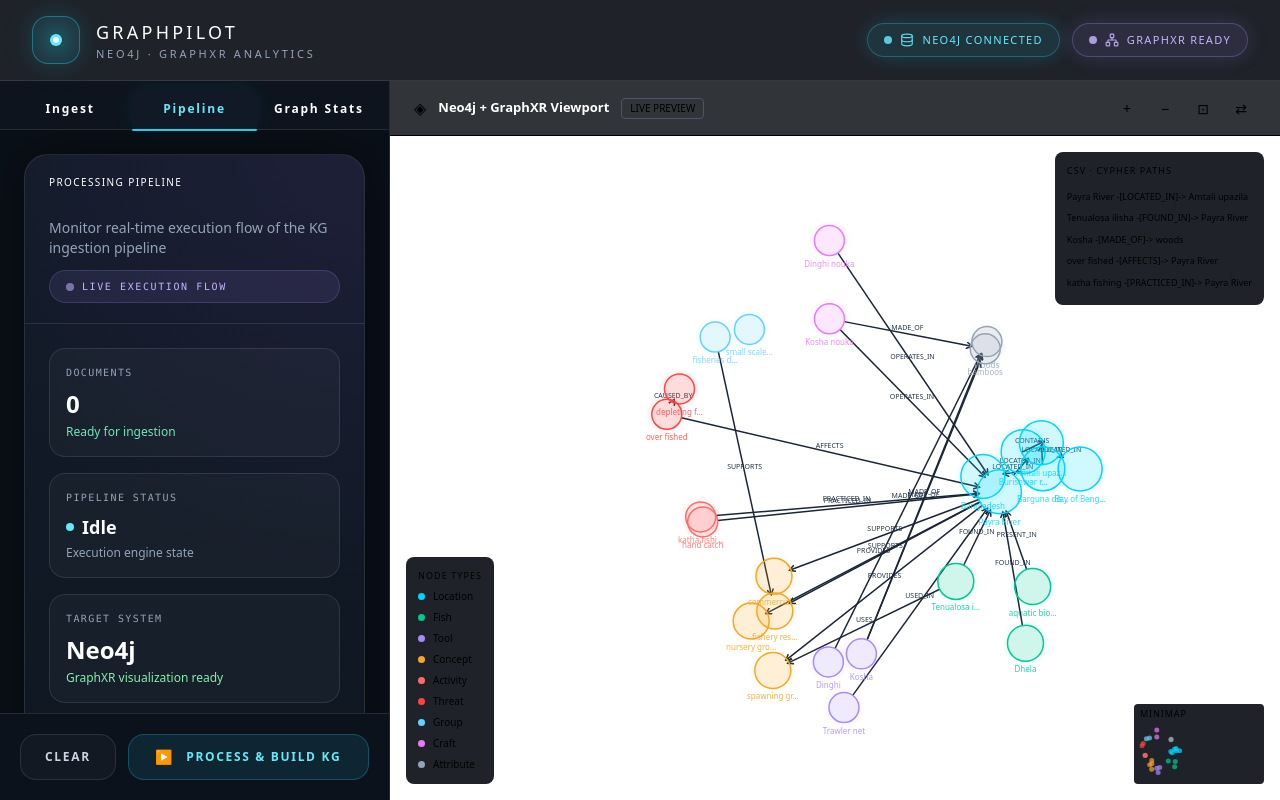
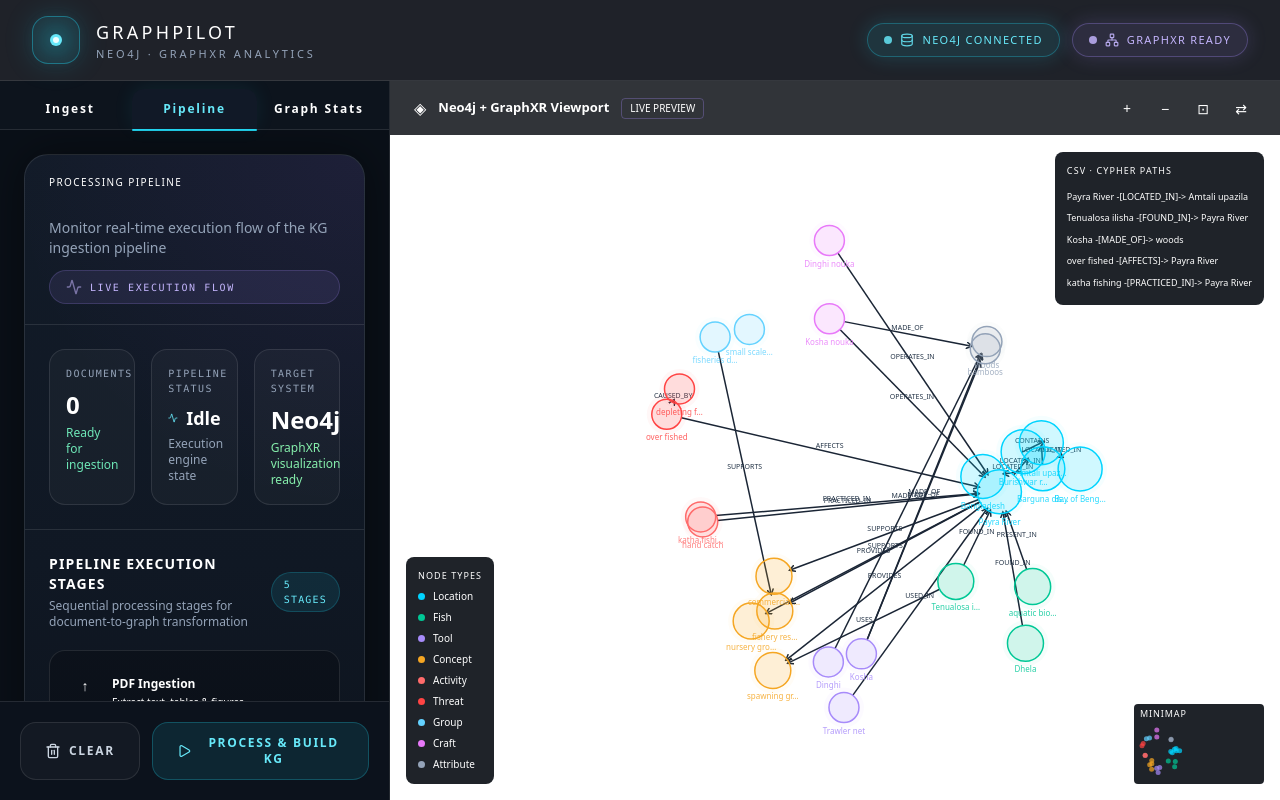
Before and after one commit to sithum-vishmitha/Neo4j_Frontend, a Next.js app in the folder my-app/: page / in a window 1280 px wide. Both pictures are taken after a click on the button "Pipeline". Built offline with nearby package versions, Linux system fonts and the light colour scheme.

Commit message:
UI changing

```diff
--- a/my-app/app/components/graph/GraphViewport.tsx
+++ b/my-app/app/components/graph/GraphViewport.tsx
@@ -86,7 +86,7 @@
   const { w: svgW, h: svgH } = dims.current;
 
   return (
-    <div className="flex flex-col h-full" style={{ background: "var(--ink)" }}>
+    <div className="flex flex-col h-full text-white" style={{ background: "var(--ink)" }}>
       {/* Viewport header */}
       <div
         className="flex items-center justify-between px-6 py-3 border-b flex-shrink-0"
--- a/my-app/app/components/pipeline/LeftPanel.tsx
+++ b/my-app/app/components/pipeline/LeftPanel.tsx
@@ -3,6 +3,17 @@
 import type { UploadedFile, PipelineStep } from "@/app/types";
 import { UploadZone } from "@/app/components/pipeline/UploadZone";
 import { PipelineFlow } from "@/app/components/pipeline/PipelineFlow";
+import {
+  Play,
+  Loader2,
+  Trash2,
+  Activity,
+  Database,
+  FileText,
+  Workflow,
+  BrainCircuit,
+  Network,
+} from "lucide-react";
 import { GraphStats } from "@/app/components/pipeline/GraphStats";
 
 type Tab = "ingest" | "pipeline" | "stats";
@@ -50,7 +61,7 @@
   };
 
 return (
-    <div className="flex h-full flex-col border-r border-white/10 bg-[#0B1118]">
+  <div className="flex h-full flex-col border-r border-white/10 bg-[#0B1118] text-white">
 
     {/* Top Tabs */}
     <div className="flex border-b border-white/10 bg-[#0D141D] px-2 pt-2">
@@ -62,9 +73,11 @@
             key={tab.id}
             onClick={() => setActiveTab(tab.id)}
             className={`
-              relative flex-1 rounded-t-xl px-4 py-3 text-xs font-semibold tracking-[0.15em]
+              relative flex-1 rounded-t-xl px-4 py-3
+              text-xs font-semibold tracking-[0.15em]
               transition-all duration-300
-              ${active
+              ${
+                active
                   ? "bg-[#111927] text-cyan-300 shadow-[0_-2px_20px_rgba(34,211,238,0.08)]"
                   : "text-white hover:text-slate-300"
               }
@@ -96,17 +109,20 @@
               shadow-[0_0_35px_rgba(0,0,0,0.35)]
             "
           >
-              <div className="flex items-center flex-col justify-between">
+            <div className="flex flex-col gap-4 lg:flex-row lg:items-center lg:justify-between">
+
               <SectionLabel>
                 Upload PDFs to Knowledge Graph
               </SectionLabel>
 
-                <div className="
+              <div
+                className="
                   rounded-full border border-cyan-400/20
                   bg-cyan-400/10 px-3 py-1
                   font-mono text-[10px]
                   tracking-[0.14em] text-cyan-300
-          ">
+                "
+              >
                 DOCUMENT INGESTION
               </div>
             </div>
@@ -131,12 +147,13 @@
             {/* Top */}
             <div className="border-b border-white/10 px-6 py-4">
               <div className="flex items-center justify-between">
+
                 <SectionLabel>
                   Pipeline Architecture
                 </SectionLabel>
 
                 <div className="flex items-center gap-2">
-                    <div className="h-2 w-2 rounded-full bg-emerald-300 animate-pulse" />
+                  <Activity className="h-4 w-4 text-emerald-300 animate-pulse" />
 
                   <span className="font-mono text-[10px] tracking-[0.12em] text-emerald-300">
                     ACTIVE PIPELINE
@@ -158,8 +175,9 @@
                 "
               >
                 The ingestion pipeline extracts entities, semantic relationships,
-                  and graph structures from uploaded PDF documents. Extracted data is
-                  transformed into Cypher-compatible graph records and exported as
+                and graph structures from uploaded PDF documents. Extracted data
+                is transformed into Cypher-compatible graph records and exported
+                as
 
                 <span className="mx-1 font-semibold text-cyan-300">
                   neo4j_query_table_data.csv
@@ -169,47 +187,72 @@
               </div>
 
               {/* Flow */}
-                <div className="mt-6 grid grid-cols-5 gap-3">
+              <div className="mt-6 grid grid-cols-1 gap-3 md:grid-cols-5">
 
                 {[
-                    "PDF Upload",
-                    "NLP Extraction",
-                    "Entity Mapping",
-                    "Neo4j Build",
-                    "GraphXR Visualize",
-                  ].map((step, index) => (
+                  {
+                    label: "PDF Upload",
+                    icon: FileText,
+                  },
+                  {
+                    label: "NLP Extraction",
+                    icon: BrainCircuit,
+                  },
+                  {
+                    label: "Entity Mapping",
+                    icon: Workflow,
+                  },
+                  {
+                    label: "Neo4j Build",
+                    icon: Database,
+                  },
+                  {
+                    label: "GraphXR Visualize",
+                    icon: Network,
+                  },
+                ].map((step, index) => {
+                  const Icon = step.icon;
+
+                  return (
                     <div
-                      key={step}
+                      key={step.label}
                       className="
                         relative flex flex-col items-center
                         rounded-2xl border border-white/10
                         bg-white/[0.03]
-                  px-3 py-4
-                  text-center
+                        px-3 py-4 text-center
+                        transition-all duration-300
+                        hover:border-cyan-400/20
+                        hover:bg-white/[0.05]
+                        hover:-translate-y-0.5
                       "
                     >
-                      <div className="
+                      <div
+                        className="
                           mb-3 flex h-10 w-10 items-center justify-center
                           rounded-xl border border-cyan-400/20
                           bg-cyan-400/10
-                  text-sm font-bold text-cyan-300
-                ">
-                        {index + 1}
+                        "
+                      >
+                        <Icon className="h-5 w-5 text-cyan-300" />
                       </div>
 
                       <div className="text-xs font-medium leading-5 text-white">
-                        {step}
+                        {step.label}
                       </div>
 
                       {index !== 4 && (
-                        <div className="
+                        <div
+                          className="
                             absolute -right-2 top-1/2 hidden
                             h-[2px] w-4 bg-cyan-400/30
                             lg:block
-                  " />
+                          "
+                        />
                       )}
                     </div>
-                  ))}
+                  );
+                })}
               </div>
             </div>
           </div>
@@ -228,7 +271,6 @@
               shadow-[0_0_45px_rgba(0,0,0,0.45)]
             "
           >
-
             {/* Ambient Glow */}
             <div className="absolute inset-0 bg-[radial-gradient(circle_at_top_right,rgba(168,85,247,0.08),transparent_40%)]" />
 
@@ -237,8 +279,8 @@
 
               <div className="flex items-center justify-between">
 
-                  {/* Left */}
                 <div className="flex flex-col gap-3">
+
                   <SectionLabel>
                     Processing Pipeline
                   </SectionLabel>
@@ -247,21 +289,23 @@
                     Monitor real-time execution flow of the KG ingestion pipeline
                   </p>
 
-
-                    {/* Status */}
-                    <div className="
+                  <div
+                    className="
                       flex items-center gap-2 rounded-full
                       border border-violet-400/20
                       bg-violet-400/10
                       px-4 py-2
-          ">
-                      <div className="h-2 w-2 rounded-full bg-violet-300 animate-pulse" />
+                    "
+                  >
+                    <Activity className="h-4 w-4 text-violet-300 animate-pulse" />
 
-                      <span className="
+                    <span
+                      className="
                         font-mono text-[10px]
                         tracking-[0.16em]
                         text-violet-300
-            ">
+                      "
+                    >
                       LIVE EXECUTION FLOW
                     </span>
                   </div>
@@ -270,14 +314,20 @@
             </div>
 
             {/* Metrics */}
-              <div className="relative grid grid-cols-1 gap-4 border-b border-white/10 p-6">
+            <div className="relative grid grid-cols-1 gap-4 border-b border-white/10 p-6 md:grid-cols-3">
 
-                {/* Metric Card */}
-                <div className="
+              {/* Metric */}
+              <div
+                className="
                   rounded-2xl border border-white/10
                   bg-white/[0.03]
                   p-4
-        ">
+                  transition-all duration-300
+                  hover:border-cyan-400/20
+                  hover:bg-white/[0.05]
+                  hover:-translate-y-0.5
+                "
+              >
                 <div className="font-mono text-[10px] tracking-[0.14em] text-slate-400">
                   DOCUMENTS
                 </div>
@@ -291,21 +341,31 @@
                 </div>
               </div>
 
-                {/* Metric Card */}
-                <div className="
+              {/* Metric */}
+              <div
+                className="
                   rounded-2xl border border-white/10
                   bg-white/[0.03]
                   p-4
-        ">
+                  transition-all duration-300
+                  hover:border-cyan-400/20
+                  hover:bg-white/[0.05]
+                  hover:-translate-y-0.5
+                "
+              >
                 <div className="font-mono text-[10px] tracking-[0.14em] text-slate-400">
                   PIPELINE STATUS
                 </div>
 
                 <div className="mt-2 flex items-center gap-2">
-                    <div className={`
-              h-2 w-2 rounded-full
-              ${running ? "bg-amber-300 animate-pulse" : "bg-cyan-300"}
-            `} />
+
+                  <Activity
+                    className={`h-4 w-4 ${
+                      running
+                        ? "text-amber-300 animate-pulse"
+                        : "text-cyan-300"
+                    }`}
+                  />
 
                   <span className="text-lg font-semibold text-white">
                     {running ? "Processing" : "Idle"}
@@ -317,12 +377,18 @@
                 </div>
               </div>
 
-                {/* Metric Card */}
-                <div className="
+              {/* Metric */}
+              <div
+                className="
                   rounded-2xl border border-white/10
                   bg-white/[0.03]
                   p-4
-        ">
+                  transition-all duration-300
+                  hover:border-cyan-400/20
+                  hover:bg-white/[0.05]
+                  hover:-translate-y-0.5
+                "
+              >
                 <div className="font-mono text-[10px] tracking-[0.14em] text-slate-400">
                   TARGET SYSTEM
                 </div>
@@ -331,27 +397,21 @@
                   Neo4j
                 </div>
 
-                  {
-                    running ?
-                      (
+                {running ? (
                   <div className="mt-1 text-xs text-yellow-300">
-                          GraphXR visualization is being ready
+                    GraphXR visualization is being prepared
                   </div>
                 ) : (
                   <div className="mt-1 text-xs text-green-300">
                     GraphXR visualization ready
                   </div>
-                      )
-                  }
-
-
+                )}
               </div>
             </div>
 
             {/* Flow Area */}
             <div className="relative p-6">
 
-                {/* Section Header */}
               <div className="mb-5 flex items-center justify-between">
 
                 <div>
@@ -364,23 +424,25 @@
                   </p>
                 </div>
 
-                  <div className="
+                <div
+                  className="
                     rounded-full border border-cyan-400/20
                     bg-cyan-400/10 px-3 py-1
                     font-mono text-[10px]
-            text-center
                     tracking-[0.12em]
                     text-cyan-300
-          ">
+                  "
+                >
                   {steps.length} STAGES
                 </div>
               </div>
 
-                {/* Flow Component */}
-                <div className="
+              <div
+                className="
                   rounded-2xl border border-white/10
                   bg-black/20 p-5
-        ">
+                "
+              >
                 <PipelineFlow steps={steps} />
               </div>
             </div>
@@ -391,6 +453,7 @@
       {/* STATS */}
       {activeTab === "stats" && (
         <div className="p-6">
+
           <div
             className="
               rounded-3xl border border-white/10
@@ -400,16 +463,19 @@
             "
           >
             <div className="flex items-center justify-between">
+
               <SectionLabel>
                 Graph Statistics
               </SectionLabel>
 
-                <div className="
+              <div
+                className="
                   rounded-full border border-emerald-400/20
                   bg-emerald-400/10 px-3 py-1
                   font-mono text-[10px]
                   tracking-[0.14em] text-emerald-300
-          ">
+                "
+              >
                 ANALYTICS DASHBOARD
               </div>
             </div>
@@ -423,7 +489,7 @@
     </div>
 
     {/* Bottom Action Bar */}
-      <div className="border-t border-white/10 bg-[#0D141D]/95 backdrop-blur-xl p-5">
+    <div className="border-t border-white/10 bg-[#0D141D]/95 p-5 backdrop-blur-xl">
 
       <div className="flex gap-3">
 
@@ -442,7 +508,10 @@
             hover:text-white
           "
         >
-            CLEAR
+          <div className="flex items-center gap-2">
+            <Trash2 className="h-4 w-4" />
+            <span>CLEAR</span>
+          </div>
         </button>
 
         {/* Process */}
@@ -454,22 +523,22 @@
             rounded-2xl border px-6 py-3
             text-xs font-semibold tracking-[0.14em]
             transition-all duration-300
-        ${running
+            ${
+              running
                 ? "border-amber-400/30 bg-amber-400/10 text-amber-300"
                 : "border-cyan-400/25 bg-cyan-400/10 text-cyan-300 hover:bg-cyan-400/15 hover:shadow-[0_0_35px_rgba(34,211,238,0.15)]"
             }
           `}
         >
-            <span
-              className={`
-          text-sm transition-transform duration-300
-          ${!running && "group-hover:translate-x-0.5"}
-        `}
-            >
-              {running ? "◌" : "▶"}
-            </span>
+          {running ? (
+            <Loader2 className="h-4 w-4 animate-spin" />
+          ) : (
+            <Play className="h-4 w-4 transition-transform duration-300 group-hover:translate-x-0.5" />
+          )}
 
-            {running ? "PROCESSING KNOWLEDGE GRAPH..." : "PROCESS & BUILD KG"}
+          {running
+            ? "PROCESSING KNOWLEDGE GRAPH..."
+            : "PROCESS & BUILD KG"}
         </button>
       </div>
     </div>
--- a/my-app/app/components/pipeline/PipelineFlow.tsx
+++ b/my-app/app/components/pipeline/PipelineFlow.tsx
@@ -29,7 +29,7 @@
 
 export function PipelineFlow({ steps }: PipelineFlowProps) {
   return (
-    <div className="flex flex-col">
+    <div className="flex flex-col text-white">
       {steps.map((step, i) => (
         <div key={step.id} className="flex gap-3 relative" style={{ paddingBottom: i < steps.length - 1 ? 16 : 0 }}>
           {/* Vertical connector line */}
```
Lines whose indentation alone changed are shown as unchanged.
